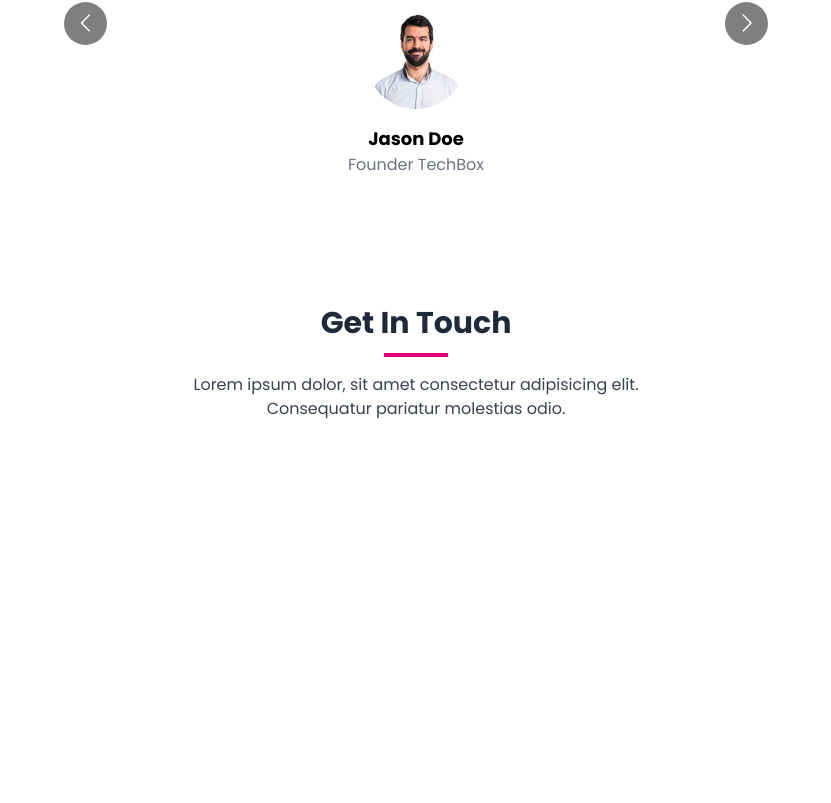
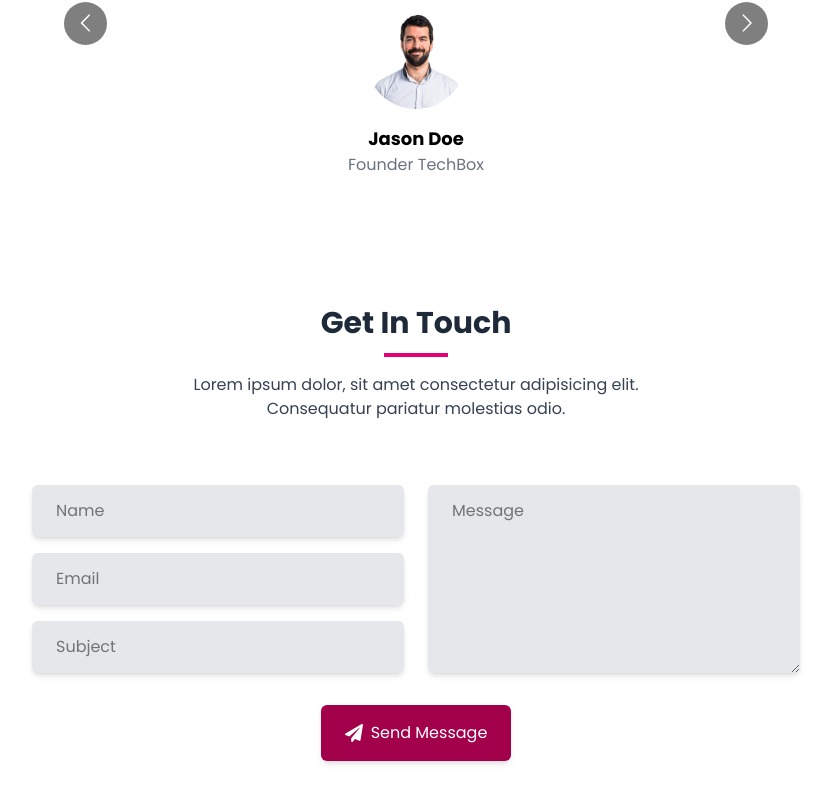
Before and after one commit to denisdiaconu/product-landing-page, a Next.js app: page / in a window 1280 px wide. Shown: the part 2929-3732 px from the top of the page, without its empty margins (224-1055 px from the left). Before the commit the page ends 3414 px from the top, so only its background shows below. Built offline with nearby package versions, Linux system fonts and the light colour scheme.

Commit message:
Add inputs to contact

```diff
--- a/components/Home/Contact.tsx
+++ b/components/Home/Contact.tsx
@@ -1,4 +1,5 @@
 import React from 'react';
+import { FaPaperPlane } from 'react-icons/fa';
 
 const Contact = () => {
   return (
@@ -13,6 +14,31 @@ const Contact = () => {
       <p className="text-gray-700 dark:text-gray-200 text-center text-sm sm:text-base">
         Consequatur pariatur molestias odio.
       </p>
+      <div className="w-[90%] sm:w-[80%] lg:w-[60%] mx-auto grid grid-cols-1 lg:grid-cols-2 gap-6 items-center mt-16">
+        <div className="h-full">
+          <input
+            type="text"
+            placeholder="Name"
+            className="bg-gray-200 text-black px-6 py-3.5 mb-4 w-full block shadow-md outline-none rounded-md"
+          />
+          <input
+            type="email"
+            placeholder="Email"
+            className="bg-gray-200 text-black px-6 py-3.5 mb-4 w-full block shadow-md outline-none rounded-md"
+          />
+          <input
+            type="text"
+            placeholder="Subject"
+            className="bg-gray-200 text-black px-6 py-3.5 w-full block shadow-md outline-none rounded-md"
+          />
+        </div>
+        <div className='h-full'>
+            <textarea placeholder='Message' className="bg-gray-200 text-black px-6 py-3.5 w-full h-full block shadow-md outline-none rounded-md mb-4"></textarea>
+        </div>
+      </div>
+      <button className='bg-pink-800 text-white mt-8 flex items-center gap-2 px-6 py-4 rounded-md shadow-md hover:bg-pink-900 transition mx-auto cursor-pointer'>
+        <FaPaperPlane size={18}/> Send Message
+      </button>
     </div>
   );
 };
```
